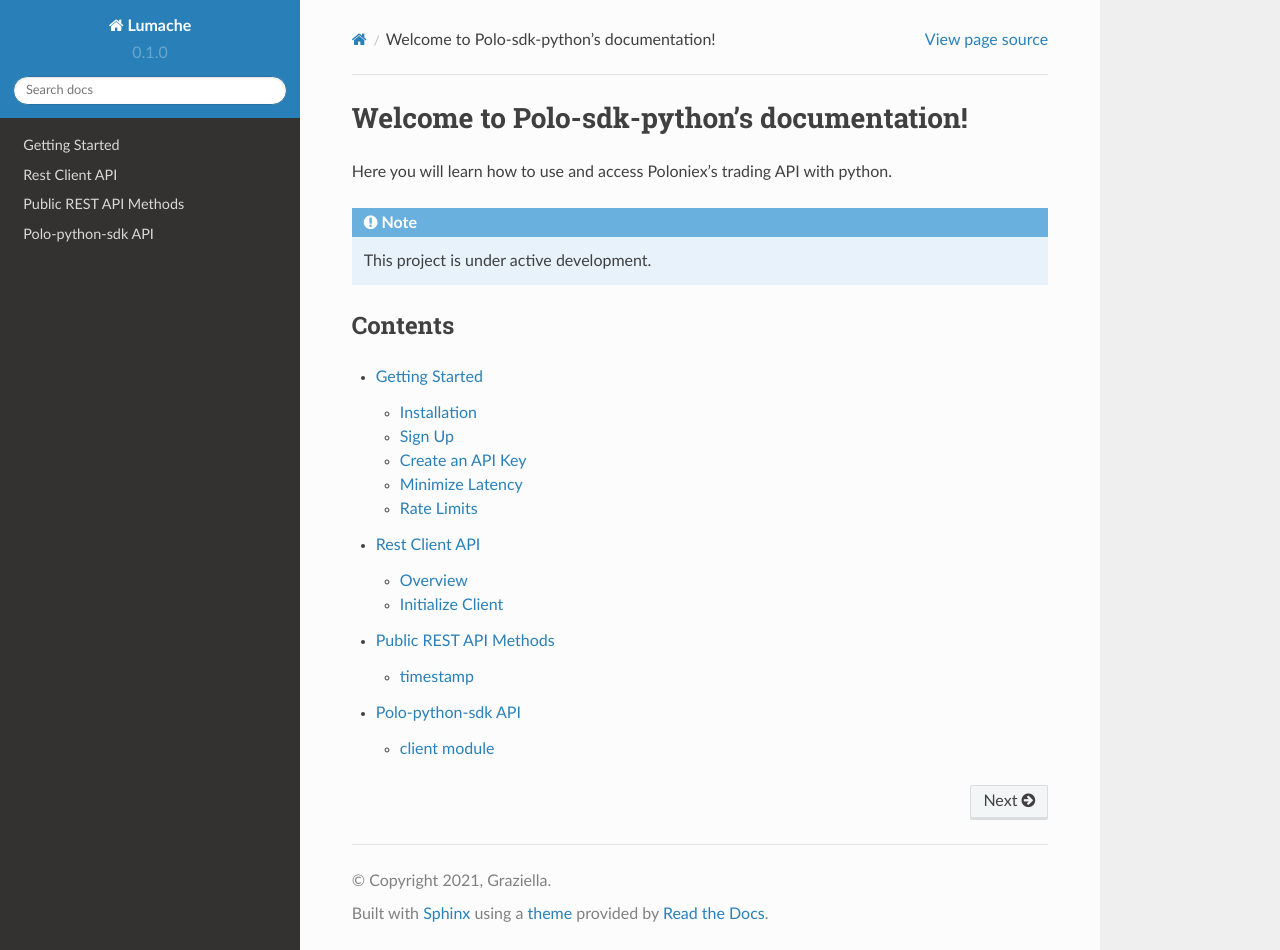
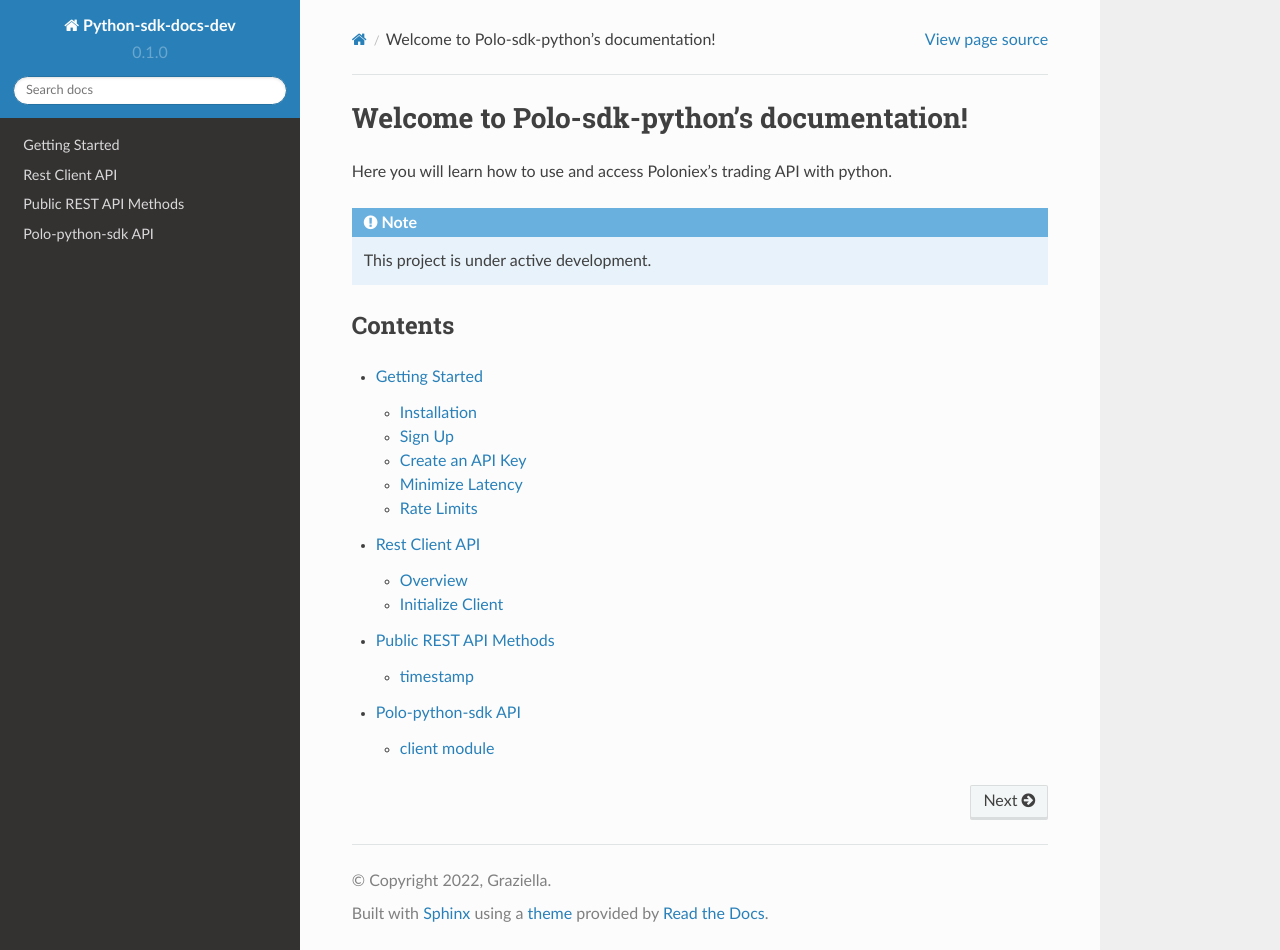
Before and after one commit to RobotJINI/python-sdk-docs-dev, a Sphinx documentation site: the page built from docs/source/index.rst, in a window 1280 px wide and 950 px high. Built offline with Sphinx 7.4.7 and the Read the Docs theme 2.0.0, drawn with Linux system fonts in a browser that asks for light colours.

```diff
--- a/docs/source/conf.py
+++ b/docs/source/conf.py
@@ -2,8 +2,8 @@
 
 # -- Project information
 
-project = 'Lumache'
-copyright = '2021, Graziella'
+project = 'Python-sdk-docs-dev'
+copyright = '2022, Graziella'
 author = 'Graziella'
 
 release = '0.1'
@@ -31,5 +31,11 @@
 
 html_theme = 'sphinx_rtd_theme'
 
+# The suffix(es) of source filenames.
+# You can specify multiple suffix as a list of string:
+#
+# source_suffix = ['.rst', '.md']
+source_suffix = '.rst'
+
 # -- Options for EPUB output
 epub_show_urls = 'footnote'
```
Also changed, not shown: docs/source/private_rest.rst (deleted).
